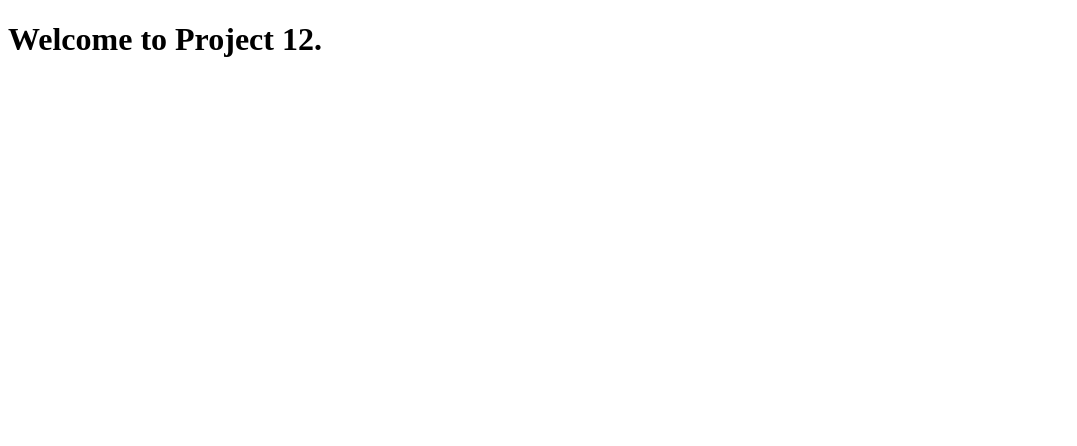
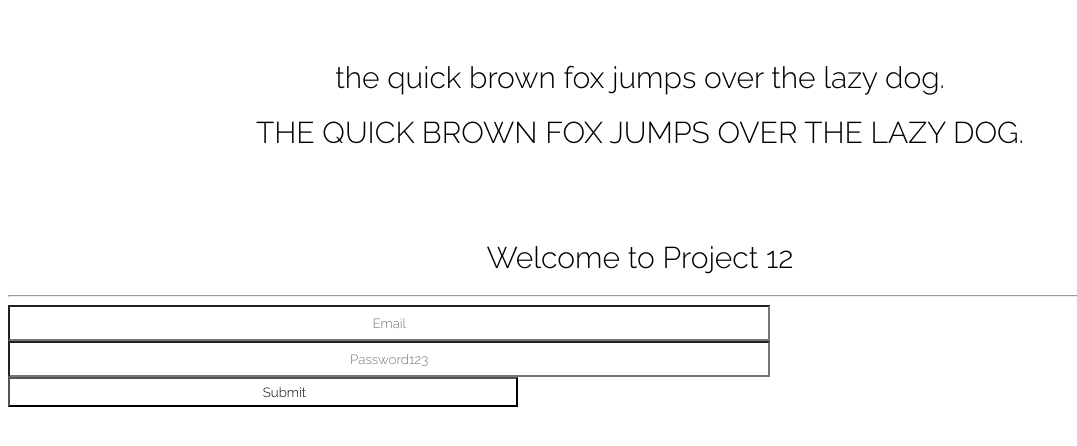
Before and after one commit to SEDAWGS/Project12-Web, a website: page views/index.html in a window 1280 px wide. Shown: the whole page, without its empty margins (0-1077 px from the left). Drawn offline with Linux system fonts and the light colour scheme; files that its build step writes are made by us from their sources.

Commit message:
Added login

```diff
--- /dev/null
+++ b/public/css/index.css
@@ -0,0 +1,28 @@
+* {
+	background: white;
+	font-family: 'Raleway', sans-serif;
+	font-weight: 300;
+}
+
+h1 {
+	font-size: 30px;
+	text-align: center;
+}
+
+form input {
+	width: 20%;
+	padding-left: 20%;
+	padding-right: 20%;
+	height: 30px;
+	text-align: center;
+}
+
+#submit {
+	width: 20px !important;
+}
+
+.garbageContainer {
+	padding: 20px;
+	padding-bottom: 50px;
+	margin: 20px;
+}
--- a/views/index.html
+++ b/views/index.html
@@ -2,8 +2,20 @@
 <html>
 	<head>
 		<title>Project 12</title>
+		<link href='http://fonts.googleapis.com/css?family=Raleway:400,300,500' rel='stylesheet' type='text/css'>
+		<link href='css/index.css' rel='stylesheet' type='text/css'>
 	</head>
 	<body>
-		<h1>Welcome to Project 12.</h1>
+		<div class="garbageContainer">
+			<h1>the quick brown fox jumps over the lazy dog.</h1>
+			<h1>THE QUICK BROWN FOX JUMPS OVER THE LAZY DOG.</h1>
+		</div>
+		<h1>Welcome to Project 12</h1>
+		<hr>
+		<form>
+			<input type="email" placeholder="Email" id="user" required/>
+			<input type="password" placeholder= "Password123" id="pass" required/>
+			<input type="submit" id="submit">
+		</form>
 	</body>
 </html>
```
